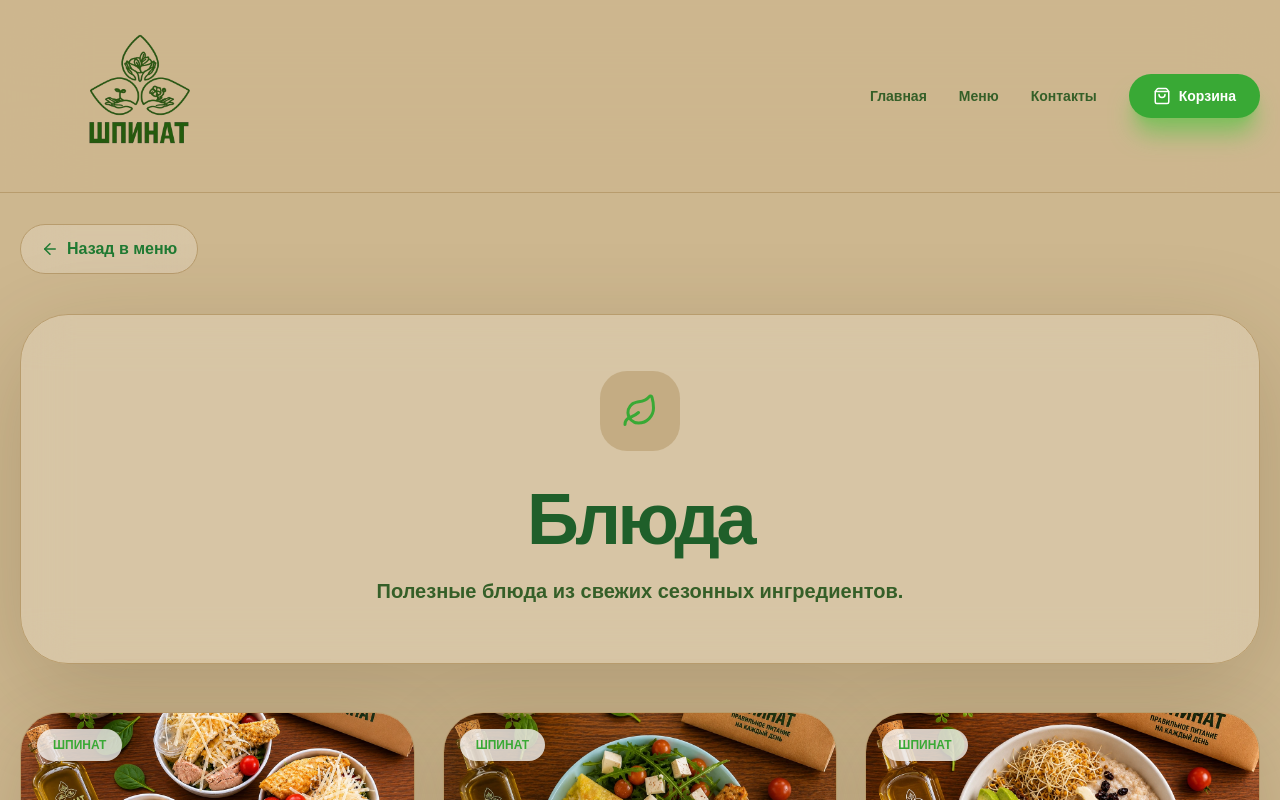
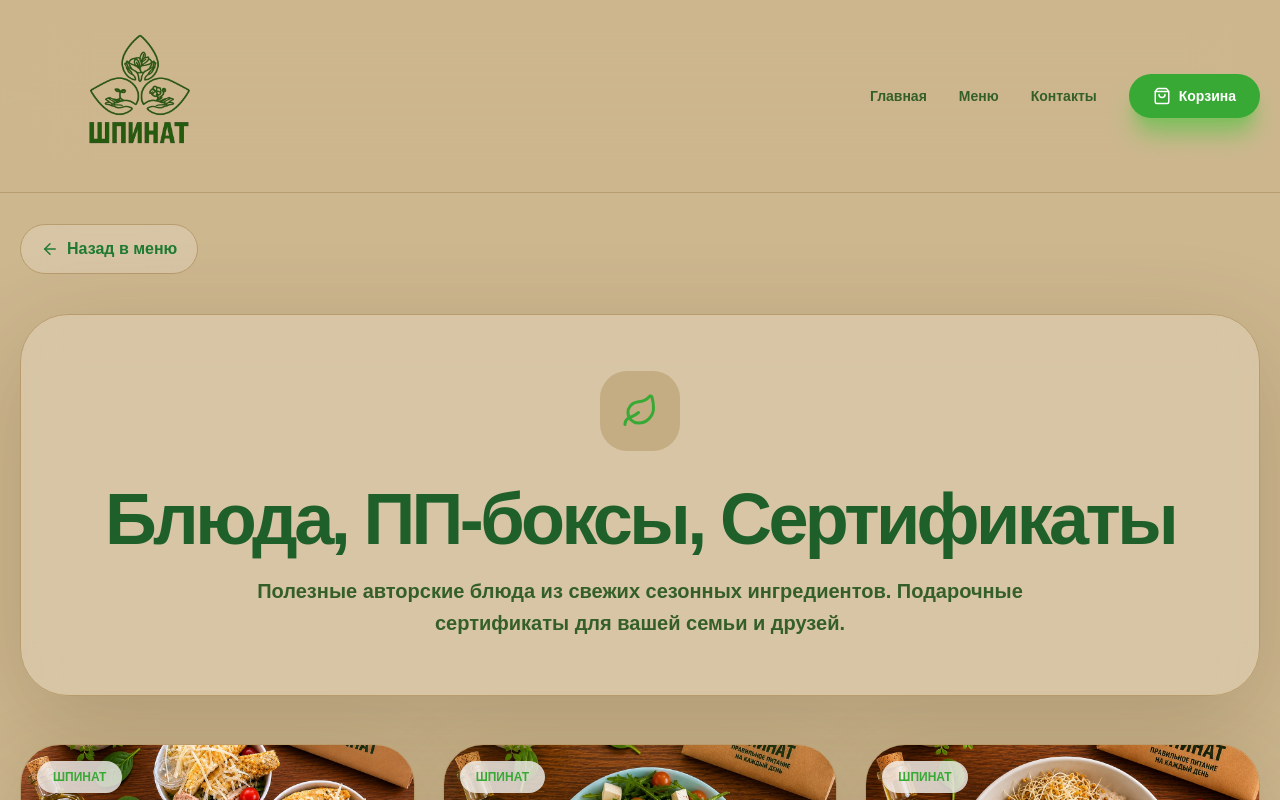
Before and after one commit to NXSTYone/shpinat, a Next.js app: page /menu/dishes in a window 1280 px wide. Shown: the top 800 px of the page. Built offline with nearby package versions, Linux system fonts and the light colour scheme.

Commit message:
update june program schedule

```diff
--- a/src/app/menu/dishes/page.tsx
+++ b/src/app/menu/dishes/page.tsx
@@ -137,11 +137,11 @@ export default function DishesPage() {
           </div>
 
           <h1 className="mt-8 text-5xl font-black tracking-[-0.05em] text-[#1f5f2a] md:text-7xl">
-            Блюда
+            Блюда, ПП-боксы, Сертификаты
           </h1>
 
           <p className="mx-auto mt-5 max-w-3xl text-lg font-semibold leading-8 text-[#355f28] md:text-xl">
-            Полезные блюда из свежих сезонных ингредиентов.
+            Полезные авторские блюда из свежих сезонных ингредиентов. Подарочные сертификаты для вашей семьи и друзей.
           </p>
         </div>
 
--- a/src/app/page.tsx
+++ b/src/app/page.tsx
@@ -20,7 +20,7 @@ const menuSections = [
   {
     icon: Salad,
     title: "Блюда, ПП-боксы, Сертификаты",
-    text: "Авторские полезные блюда из свежих ингредиентов.",
+    text: "Авторские полезные блюда из свежих ингредиентов. Подарочные сертификаты для вашей семьи и друзей.",
     href: "/menu/dishes",
   },
   {
```
